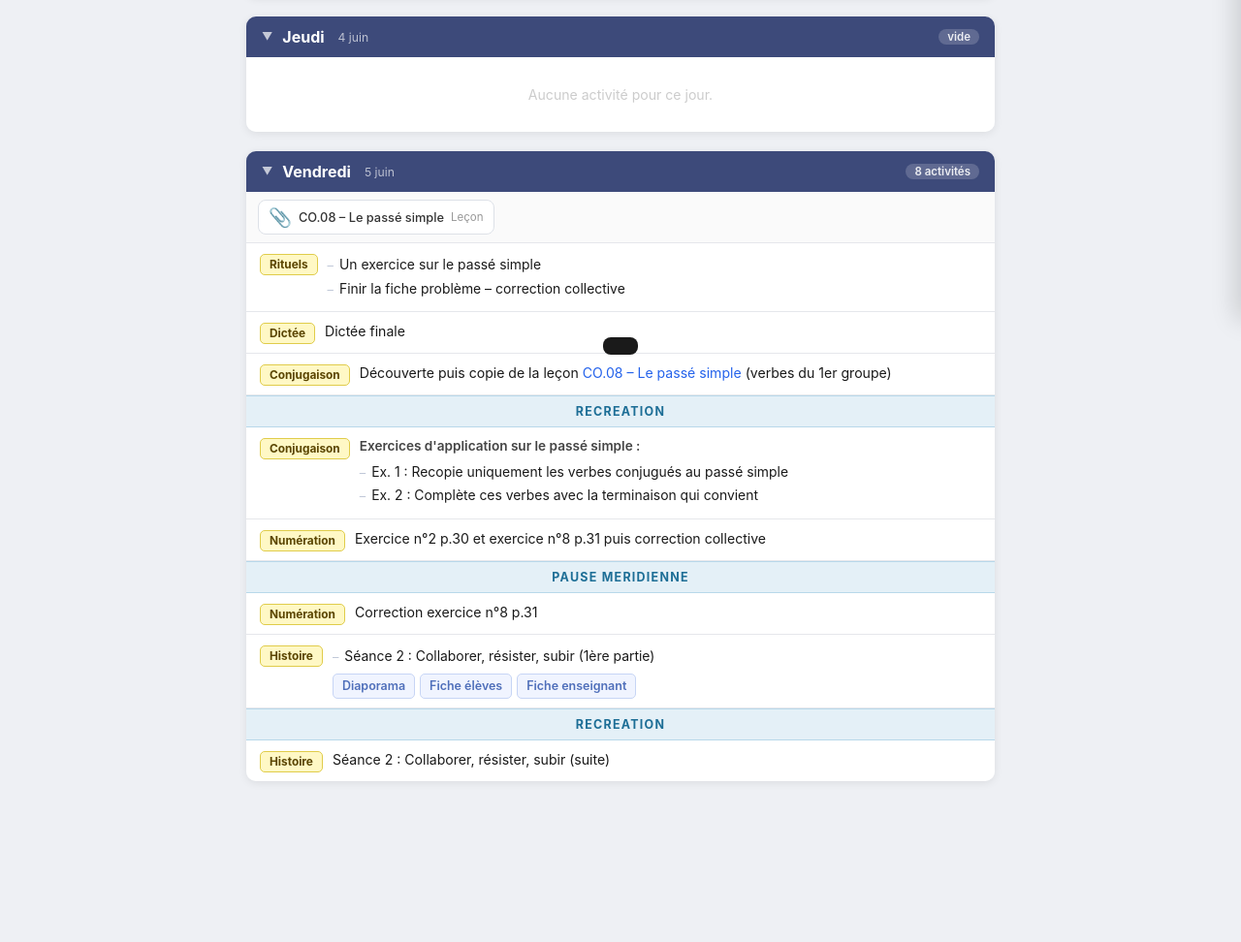
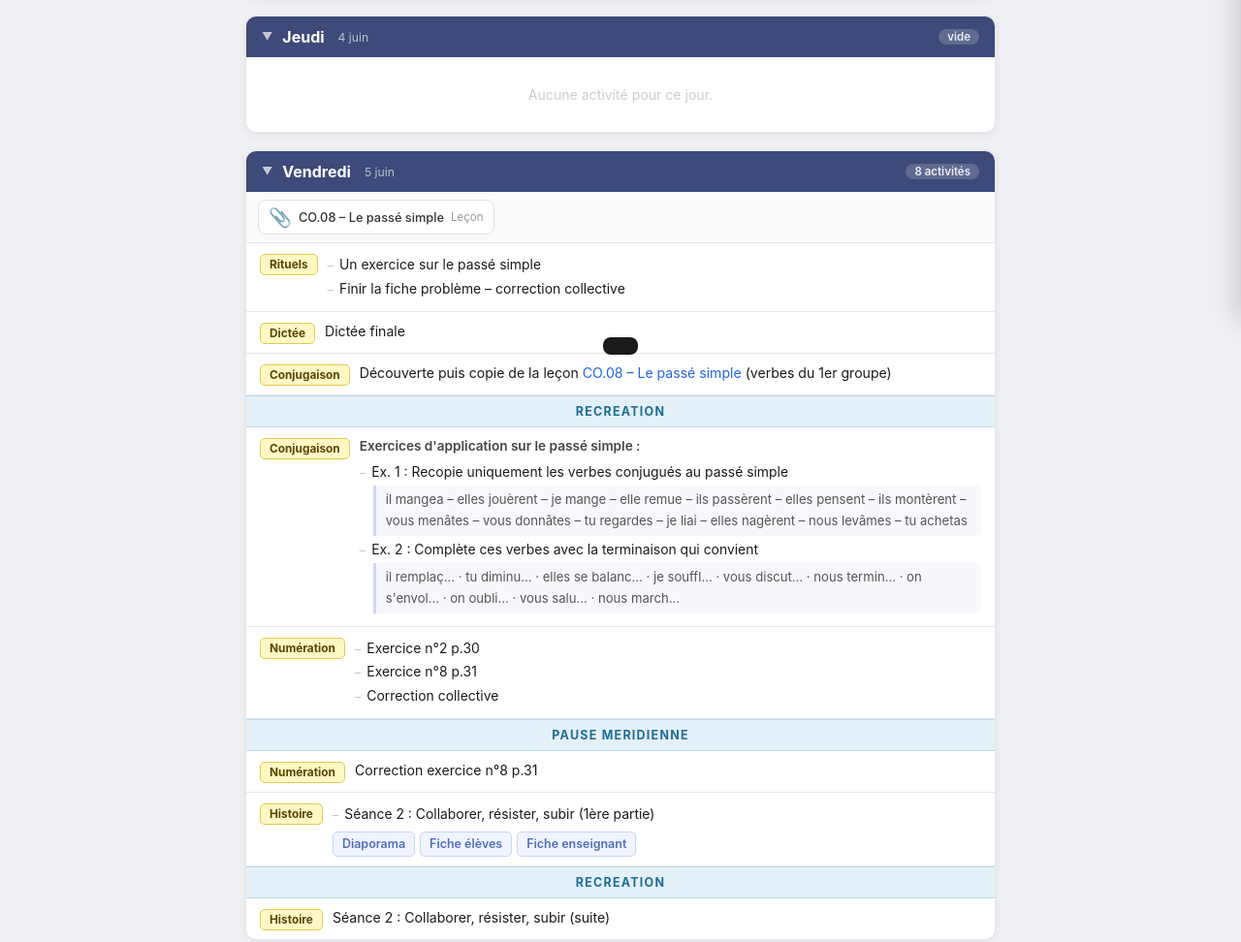
Before and after one commit to benistad/cahier-journal-2026, a plain HTML site: page index.html in a window 1280 px wide. Shown: the part 470-1442 px from the top of the page at 97% size. Before the commit the page ends 1376 px from the top, so only its background shows below. Drawn offline with Linux system fonts and the light colour scheme.

Commit message:
Mise à jour cahier journal – 05/06/2026 15:47

```diff
--- a/data.json
+++ b/data.json
@@ -25,12 +25,12 @@
         {
           "type": "subject",
           "tag": "Conjugaison",
-          "content": "Exercices d'application sur le passé simple :\n- Ex. 1 : Recopie uniquement les verbes conjugués au passé simple\n- Ex. 2 : Complète ces verbes avec la terminaison qui convient"
+          "content": "Exercices d'application sur le passé simple :\n- Ex. 1 : Recopie uniquement les verbes conjugués au passé simple\n>> il mangea – elles jouèrent – je mange – elle remue – ils passèrent – elles pensent – ils montèrent – vous menâtes – vous donnâtes – tu regardes – je liai – elles nagèrent – nous levâmes – tu achetas\n- Ex. 2 : Complète ces verbes avec la terminaison qui convient\n>> il remplaç… · tu diminu… · elles se balanc… · je souffl… · vous discut… · nous termin… · on s'envol… · on oubli… · vous salu… · nous march…"
         },
         {
           "type": "subject",
           "tag": "Numération",
-          "content": "- Exercice n°2 p.30 et exercice n°8 p.31 puis correction collective"
+          "content": "- Exercice n°2 p.30\n- Exercice n°8 p.31\n- Correction collective"
         },
         { "type": "break", "label": "PAUSE MERIDIENNE" },
         {
--- a/index.html
+++ b/index.html
@@ -134,6 +134,15 @@
     }
     .act-content .act-item::before {
       content: "–"; color: #c0c8d8; flex-shrink: 0; font-size: .8rem;
+    }
+    /* Bloc de détail (liste de mots, contenu d'exercice) */
+    .act-content .act-detail {
+      background: #f7f8fc;
+      border-left: 3px solid #d0d8ef;
+      border-radius: 0 5px 5px 0;
+      padding: 4px 10px;
+      margin: 3px 0 4px 14px;
+      font-size: .82rem; color: #555; line-height: 1.65;
     }
     /* Liens de documents dans un bloc */
     .act-content .act-docs {
@@ -567,8 +576,11 @@ function parseContent(text) {
     const clean = line.replace(/^[-–]\s*/, '');
     const isBullet = /^[-–]/.test(line);
 
+    // Lines starting with >> → detail block (lists of words, exercise content)
+    if (line.startsWith('>>')) {
+      html += `<div class="act-detail">${renderLinks(line.slice(2).trim())}</div>`;
     // Line ending with ':' and not a bullet → section header
-    if (!isBullet && clean.endsWith(':')) {
+    } else if (!isBullet && clean.endsWith(':')) {
       html += `<span class="act-intro">${renderLinks(clean)}</span>`;
     } else if (isBullet || lines.length > 1) {
       html += `<div class="act-item">${renderLinks(clean)}</div>`;
```
